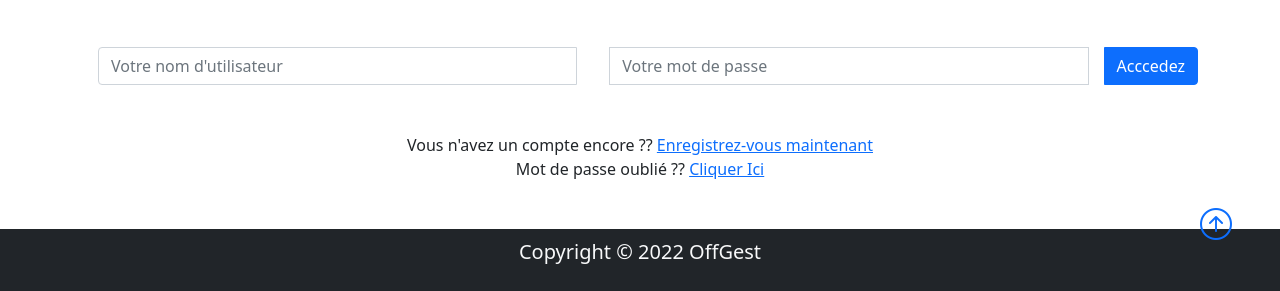
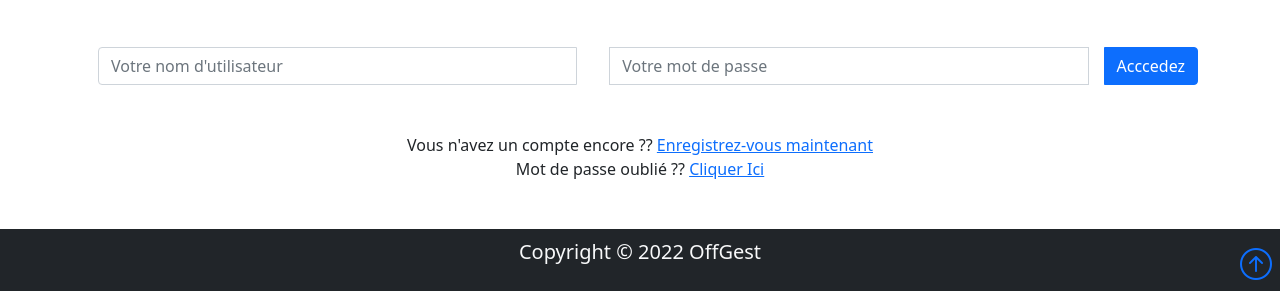
Before and after one commit to issamar/pharmagest, a Django app: page / in a window 1280 px wide. Shown: the part 1933-2224 px from the top of the page. Run offline with Django 3.2, Linux system fonts and the light colour scheme; parts of the project's set-up code (start-up, migrations or seed data) failed here and were passed over.

Commit message:
minor changes

```diff
--- a/contact/views.py
+++ b/contact/views.py
@@ -1,9 +1,11 @@
 from django.shortcuts import render
 from .forms import ContatForm
 import itertools
+from django.contrib.auth.decorators import login_required
 from django.contrib import messages
 from django.contrib.auth.models import User
 # Create your views here.
+@login_required(login_url='main-page')
 def contact(request):
 
     form = ContatForm
--- a/mainpage/templates/index.html
+++ b/mainpage/templates/index.html
@@ -383,7 +383,7 @@
     <p class="lead ">
       Copyright &copy; 2022 OffGest
     </p>
-    <a href="#" class="position-absolute  bottom-0 end-0 p-5">
+    <a href="#" class="position-absolute  bottom-0 end-0 p-2">
       <i class="bi bi-arrow-up-circle h2"></i>
     </a>
   </div>
--- a/pharmagest/settings.py
+++ b/pharmagest/settings.py
@@ -145,7 +145,7 @@ EMAIL_PORT = 587
 EMAIL_USE_TLS = True
 EMAIL_HOST_USER = 'pharmagest.22@gmail.com'
 EMAIL_HOST_PASSWORD = 'uantjcvvddlwmbyd'
-DEFAULT_FROM_EMAIL = 'Equipe de PharmaGest'
+DEFAULT_FROM_EMAIL = 'Equipe de OffGest'
 
 
 django_heroku.settings(locals())
```
Also changed, not shown: db.sqlite3.
